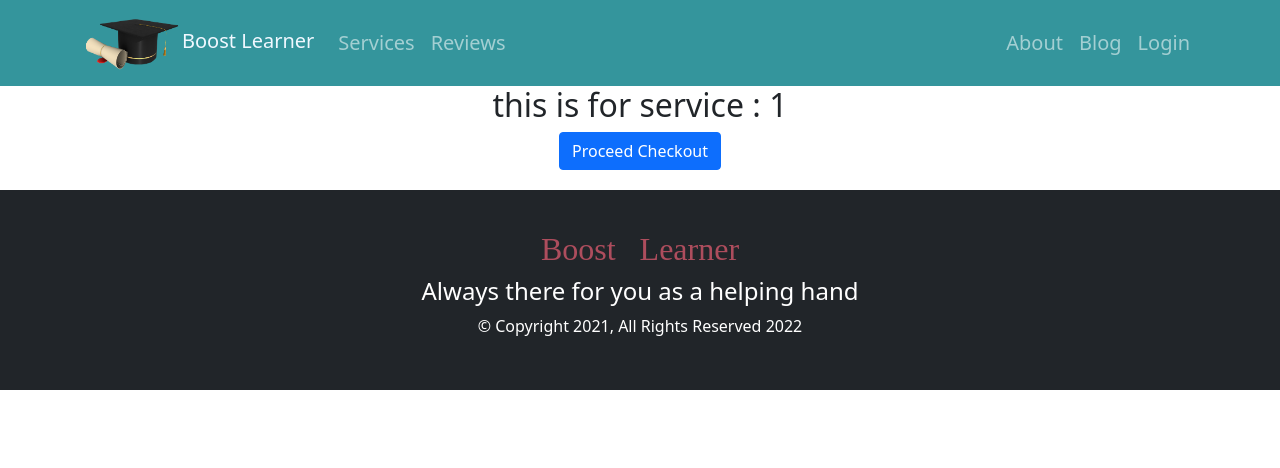
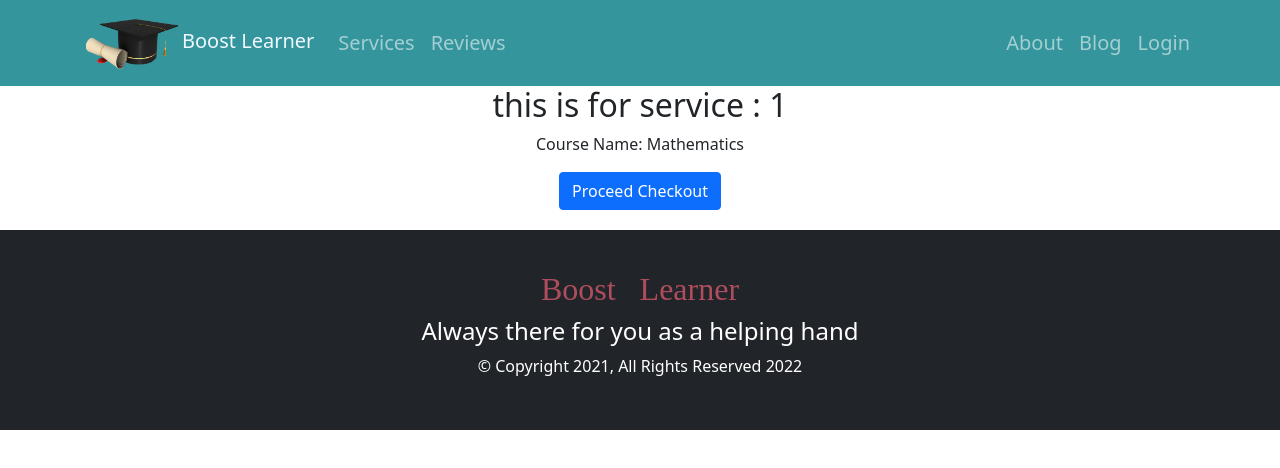
Before and after one commit to RinkuNahar/boost-learning, a React (Create React App) app: page /home/service/1 in a window 1280 px wide. Shown: the top 468 px of the page. Built offline with nearby package versions, Linux system fonts and the light colour scheme; no server answers; a web font is replaced by a local one.

Commit message:
details page added

```diff
--- a/src/App.js
+++ b/src/App.js
@@ -12,8 +12,7 @@ import RequireAuth from './components/RequireAuth/RequireAuth'
 import Login from './components/Login/Login';
 import Register from './components/Register/Register';
 import Blog from './components/Blog/Blog';
-import Services from './components/Home/Services/Services';
-import Service from './components/Home/Service/Service';
+
 
 function App() {
   return (
@@ -23,17 +22,17 @@ function App() {
         <Route path='/' element={<Home></Home>}></Route>
         <Route path='/home' element={<Home></Home>}></Route>
         <Route path='home/service/:serviceId' element={<ServiceDetail></ServiceDetail>}></Route>
-        {/* <Route path='serviceheader/:serviceId' element={<ServiceDetail></ServiceDetail>}></Route> */}
-
+        <Route path='/service/:serviceId' element={<ServiceDetail></ServiceDetail>}></Route>
         <Route path='/about' element={<About></About>}></Route>
         <Route path='/login' element={<Login></Login>}></Route>
         <Route path='/register' element={<Register></Register>}></Route>
-        {/* <Route path='/serviceheader' element={<Services></Services>}></Route> */}
+
         <Route path='/checkout' element={
           <RequireAuth>
             <CheckOut></CheckOut>
           </RequireAuth>
         }></Route>
+
         <Route path='/blog' element={<Blog></Blog>}></Route>
         <Route path='*' element={<NotFound></NotFound>}></Route>
       </Routes>
--- a/src/components/Header/Header.js
+++ b/src/components/Header/Header.js
@@ -24,8 +24,9 @@ const Header = () => {
                     <Navbar.Toggle aria-controls="responsive-navbar-nav" />
                     <Navbar.Collapse id="responsive-navbar-nav">
                         <Nav className="me-auto">
-                            <Nav.Link href="home#services" className='headline'>Services</Nav.Link>
-                            <Nav.Link href="home#reviews" className='headline'>Reviews</Nav.Link>
+                            {/* <Nav.Link as={Link} to="home#services" className='headline'>Services</Nav.Link> */}
+                            <Nav.Link  href="home#services" className='headline'>Services</Nav.Link>
+                            <Nav.Link  href="home#reviews" className='headline'>Reviews</Nav.Link>
 
                         </Nav>
                         <Nav>
@@ -34,7 +35,7 @@ const Header = () => {
 
                             {
                             user ?
-                                <button className='btn btn-link text-decoration-none text-white' onClick={handleSignOut}>Sign Out</button>
+                                <button className='btn btn-link text-decoration none' onClick={handleSignOut}>Sign Out</button>
                                 :
                                 <Nav.Link as={Link} to="login" className='headline'>
                                 Login
@@ -50,5 +51,3 @@ const Header = () => {
 };
 
 export default Header;
-
-{/* <Link to="/serviceheader" className='headline'>Services</Link> */}
--- a/src/components/Home/Services/Services.js
+++ b/src/components/Home/Services/Services.js
@@ -1,14 +1,13 @@
 import React, {useState, useEffect} from 'react';
 import Service from '../Service/Service';
+import Items from '../../../service/services.json'
 
 const Services = () => {
 
   const [services, setServices] = useState([]);
-
+    console.log(Items)
   useEffect(()=>{
-      fetch('services.json')
-      .then(res=> res.json())
-      .then(data=> setServices(data));
+     setServices(Items)
   },[]);
 
     return (
--- a/src/components/ServiceDetail/ServiceDetail.js
+++ b/src/components/ServiceDetail/ServiceDetail.js
@@ -1,13 +1,30 @@
-import React from 'react';
+import React, { useEffect, useState } from 'react';
 import { Link, useParams } from 'react-router-dom';
+import Items from '../../service/services.json'
+const ServiceDetail = () => {
 
-const ServiceDetail = () => {
     const {serviceId} = useParams();
+    const [info, setInfo] = useState({});
+
+    useEffect(()=>{
+        const course= Items.find(item => item.id === parseInt(serviceId))
+        console.log(course);
+        console.log(Items,serviceId);
+        setInfo(course)
+    },[serviceId]);
+
+    // useEffect(()=>{
+    //     fetch('services.json')
+    //     .then(res=> res.json())
+    //     .then(data=> {
+    //   console.log(data)});
+    // },[]);
+
 
     return (
         <div>
             <h2>this is for service : {serviceId}</h2>
-            <h2>{serviceId.name}</h2>
+            <p>Course Name: {info.name}</p>
             <Link to='/checkout'>
                     <button className='btn btn-primary'>Proceed Checkout</button>
             </Link>
--- /dev/null
+++ b/src/service/services.json
@@ -0,0 +1,23 @@
+[
+    {
+        "id": 1,
+        "name": "Mathematics",
+        "img": "https://img.freepik.com/free-psd/flat-lay-pi-sign-mathematics_23-2148458911.jpg?t=st=1650132656~exp=1650133256~hmac=b87fcbb2de1b1a14556599c69d2967ba74448ead38d86a22845ec4e017632a16&w=996",
+         "price": "200$",
+          "description": "Here, I teach math standards and the content of math programs for secondary schools. I Apply diverse teaching techniques and encourage the learning process in the mathematics classroom."
+    },
+    {
+        "id": 2,
+        "name": "Physics",
+        "img": "https://img.freepik.com/free-vector/red-atom-with-core-orbits-electrons-isolated-3d-nuclear-chemistry-technology-concept_333792-89.jpg?t=st=1650132600~exp=1650133200~hmac=ab1a9ced5b28a8ceb927d075c2cac70aa1b6226925e0dc6e31b15638ae38d544&w=826",
+         "price": "190$",
+         "description": "Physics is the ground of all nature sciences. It gives to us clear imagine of the world. Because of this we have to find the most interesting and clever method of teaching physics.So I always try to teach them practically"
+    },
+    {
+        "id": 3,
+        "name": "Children's Special",
+        "img": "https://img.freepik.com/free-vector/alphabet-numeral-system-vectors_53876-61378.jpg?t=st=1650132549~exp=1650133149~hmac=41c1afae5ebcc33defd7dc2760e3d50afa5a12b878610b2b6c8066742f5c423a&w=740",
+         "price": "400$",
+         "description": "I give special care to children. Because They don't want to learn from book at all.All they wants to play.and for this reason people should teach them by playing. And also show them that practically. So I do Special care to them."
+    }
+]
```
